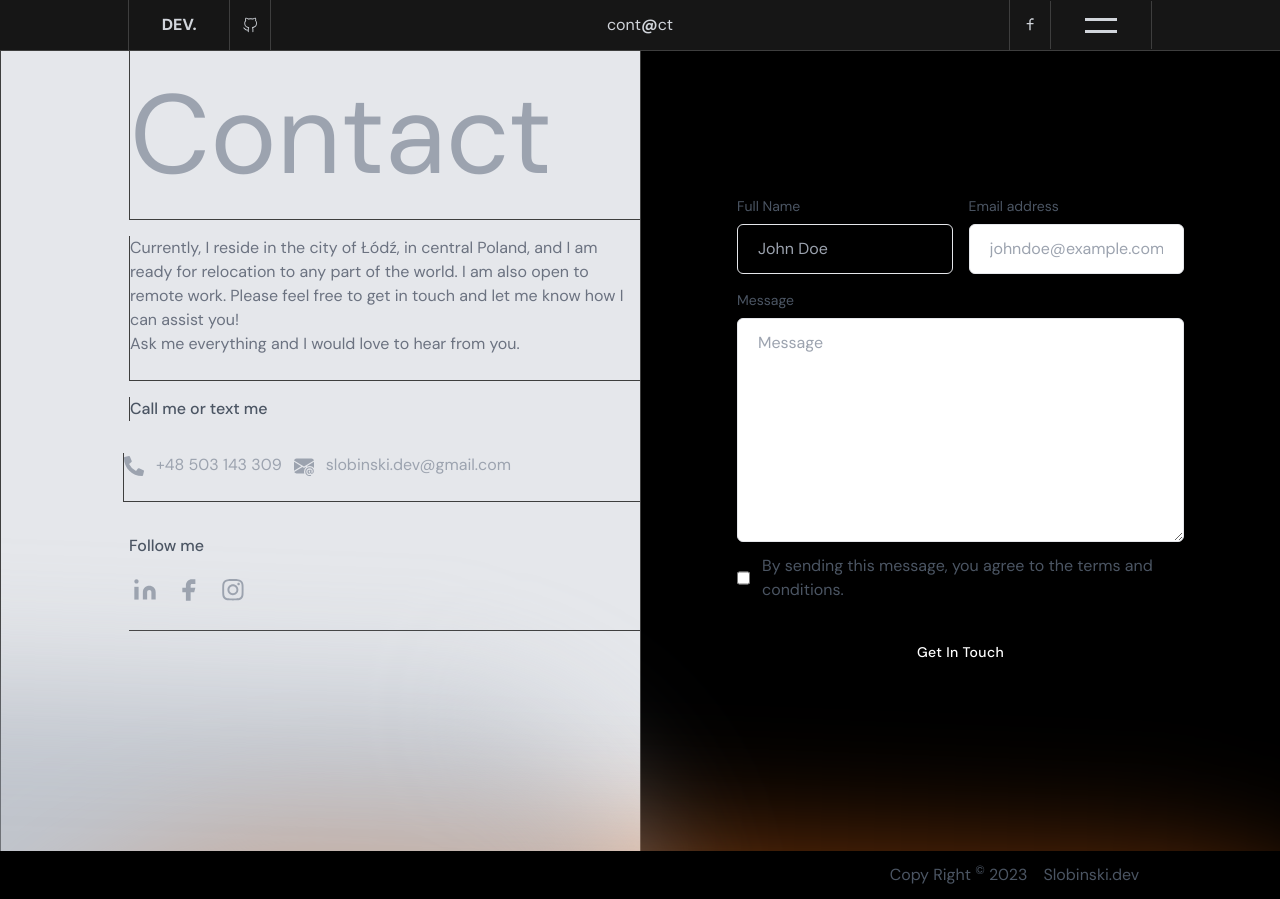
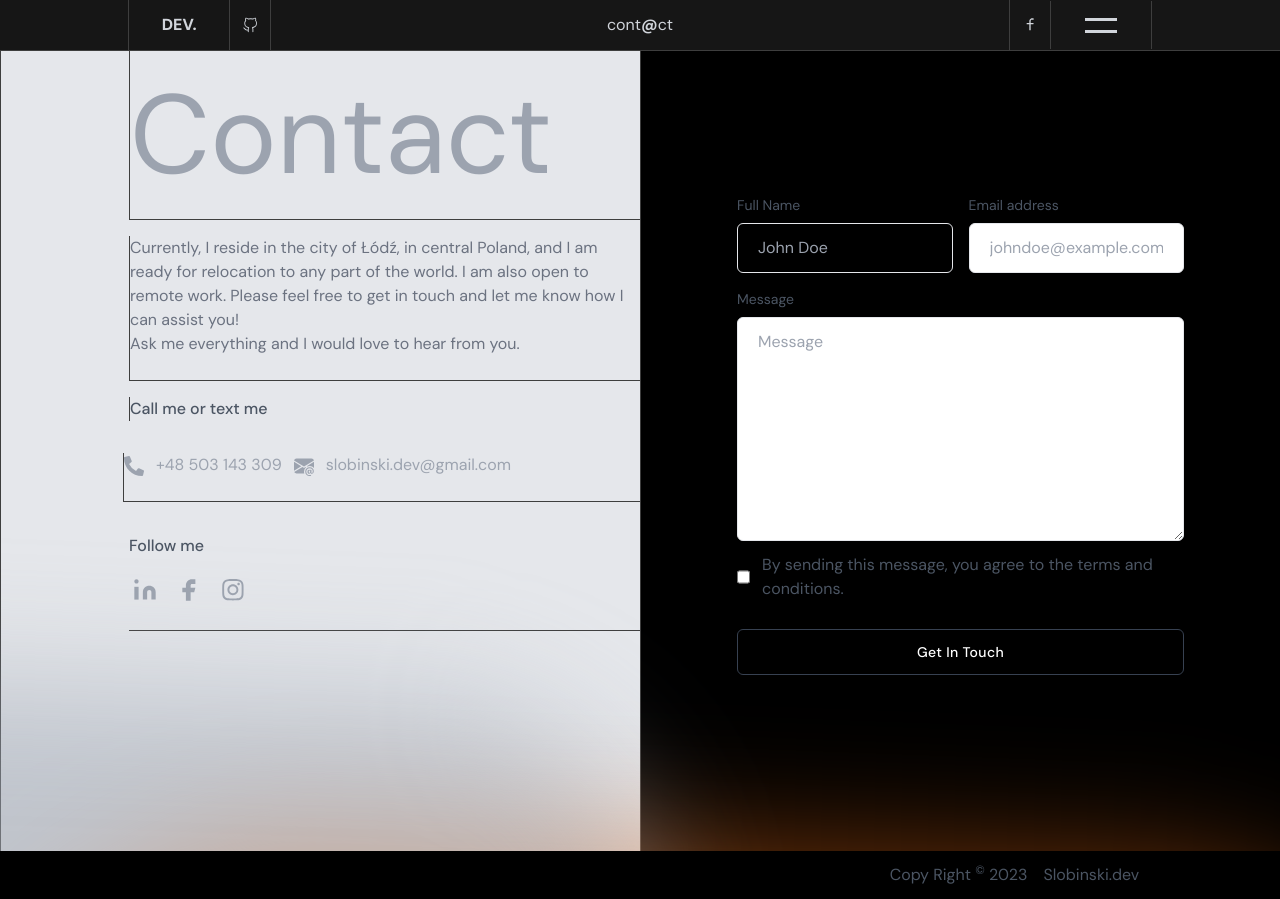
Before and after one commit to Capoverde/my-site-portfolio, a Next.js app: page /ContactPage in a window 1280 px wide. Built offline with nearby package versions, Linux system fonts and the light colour scheme.

Commit message:
started styling contact page

```diff
--- a/app/AboutPage/page.jsx
+++ b/app/AboutPage/page.jsx
@@ -18,7 +18,7 @@ export default function About () {
     <>
     <Header />
     <main className={`${styles.FadeIn} bg-transparent min-h-screen min-w-screen mx-[10%]
-                            border-r border-l border-[#3e3e3e] relative
+                                       border-r border-l border-[#3e3e3e] relative pb-8
     `}>
      <AnimatedHeader text="About Me" className="title w-full px-8 border-b border-[#3e3e3e] font-bold text-gray-300 text-[6rem]"/>
      <div className="wrapper w-full h-1/2 flex justify-between relative">
--- a/app/ContactPage/page.jsx
+++ b/app/ContactPage/page.jsx
@@ -209,7 +209,8 @@ const Contact = () => {
             <button className="w-full px-6 py-3 mt-4
                                text-sm font-medium tracking-wide text-white capitalize
                                transition-colors duration-300 transform
-                               bg-black rounded-md hover:bg-white hover:text-black
+                               border border-gray-700
+                               bg-black rounded-md hover:bg-gray-600 hover:text-gray-400
                                focus:outline-none focus:ring focus:ring-gray-300">
               get in touch
             </button>
```
